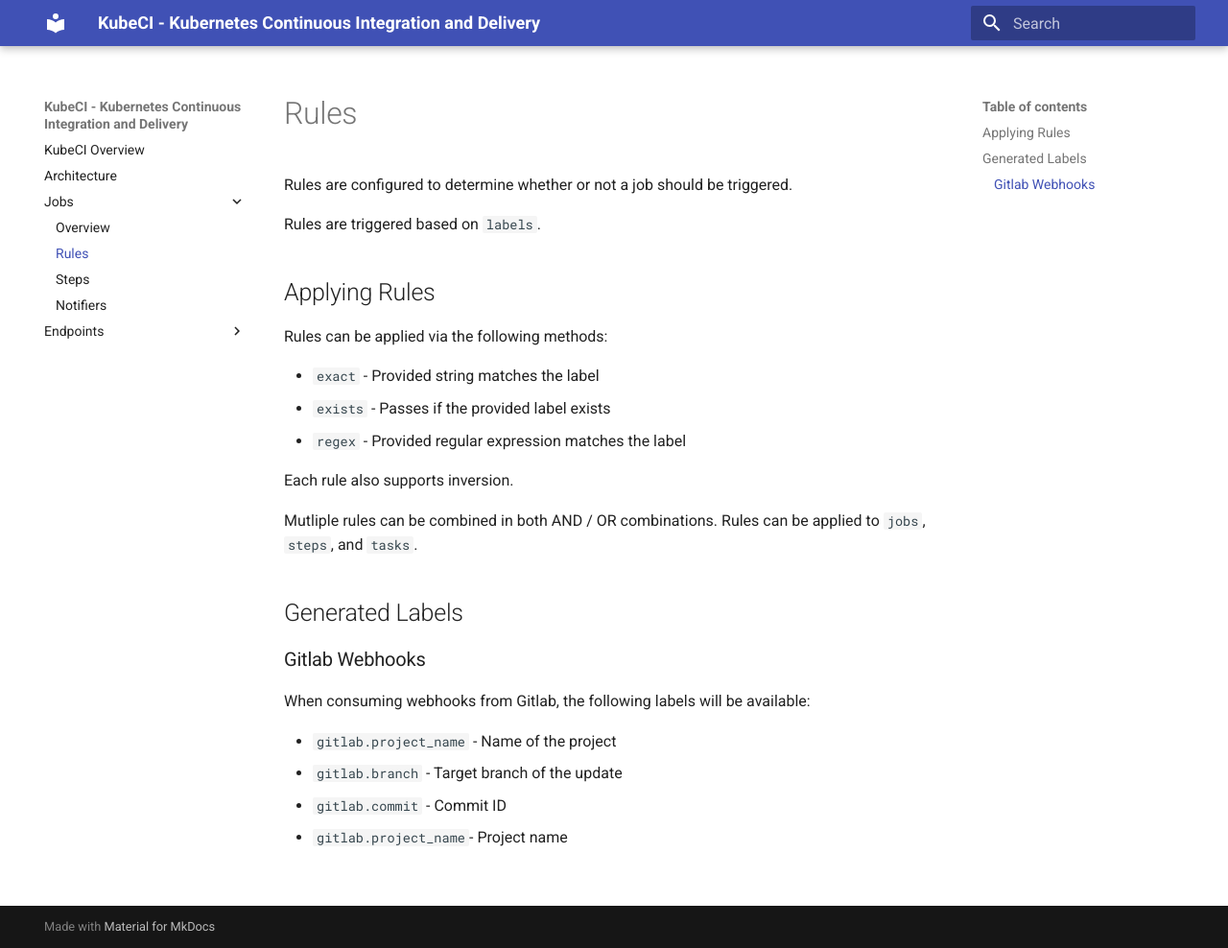
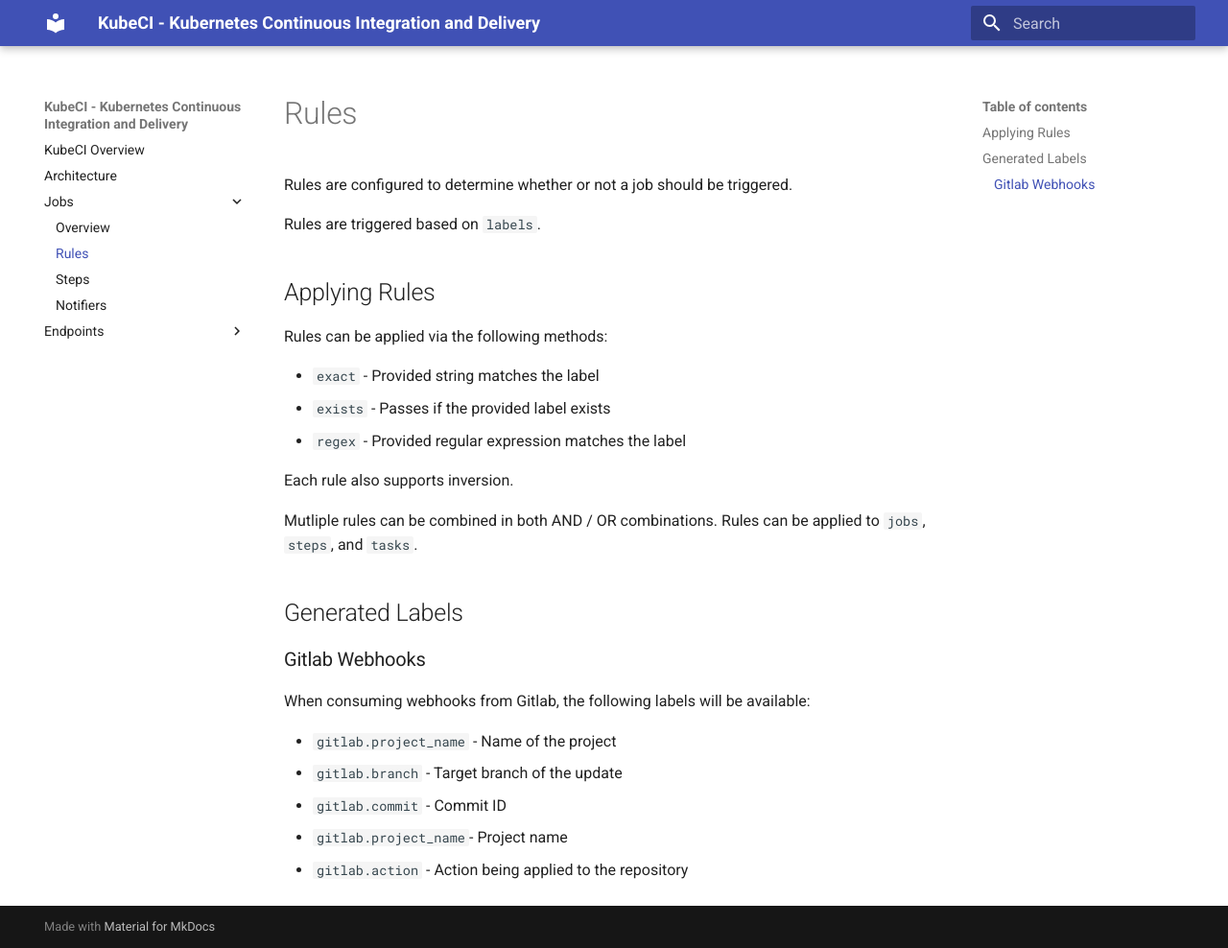
Before and after one commit to mnewswanger/kube-ci, an MkDocs documentation site: the page built from docs/jobs/rules.md, in a window 1280 px wide and 988 px high. Shown: the whole window at 96% size. Built offline with MkDocs 1.6.1 and Material for MkDocs 9.7.7, drawn with Linux system fonts in a browser that asks for light colours; old or Windows-style settings are respelled for this version of MkDocs.

Commit message:
Update documentation

```diff
--- a/docs/jobs/rules.md
+++ b/docs/jobs/rules.md
@@ -26,3 +26,4 @@ When consuming webhooks from Gitlab, the following labels will be available:
 * `gitlab.branch` - Target branch of the update
 * `gitlab.commit` - Commit ID
 * `gitlab.project_name`- Project name
+* `gitlab.action` - Action being applied to the repository
```
